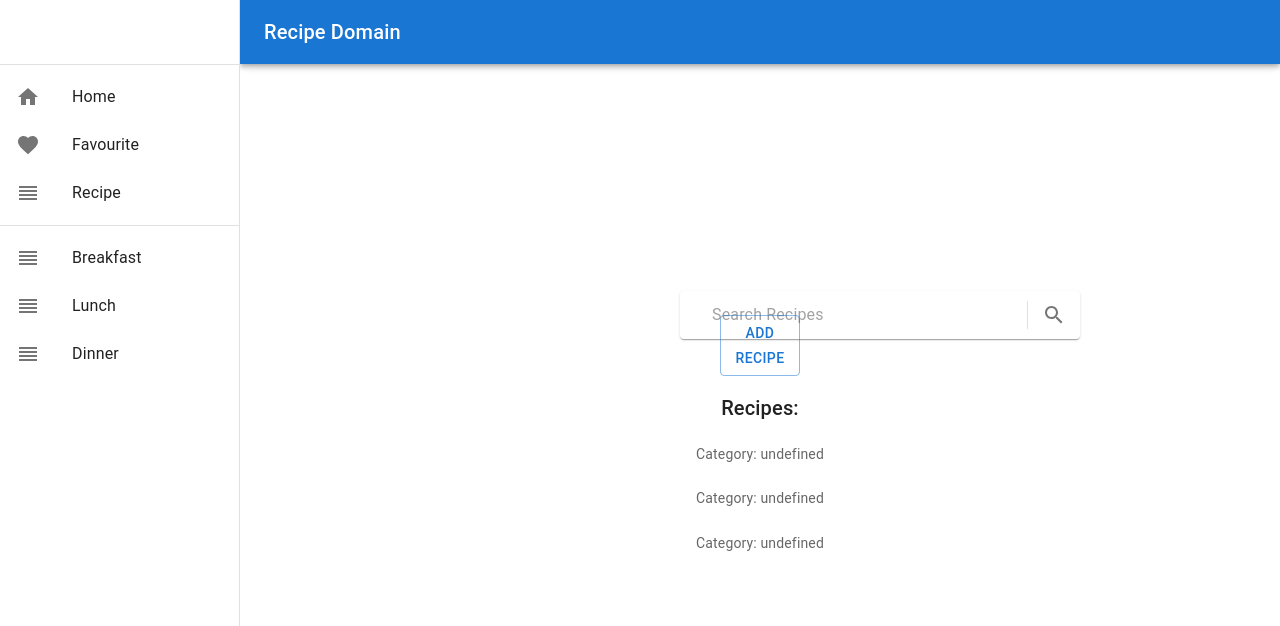
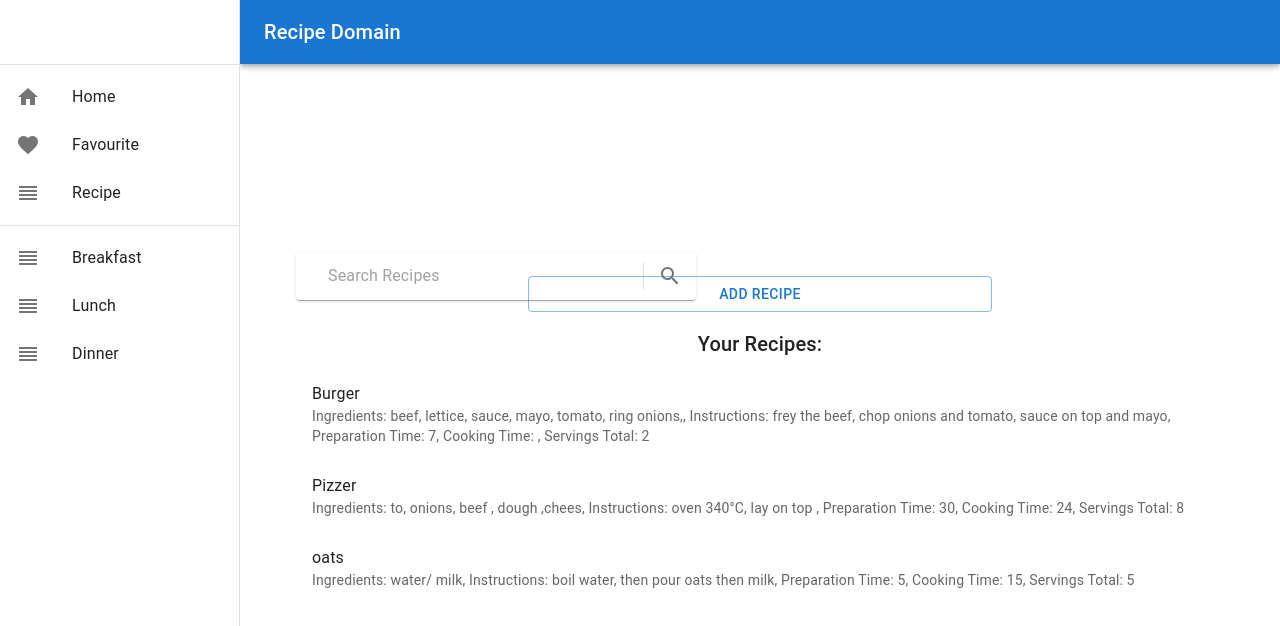
Before and after one commit to EdwardCodeTriber/Online-Recipe-website-, a React (Vite) app in the folder recipe-app/: page /Navigation in a window 1280 px wide. Shown: the top 626 px of the page. Built offline with nearby package versions, Linux system fonts and the light colour scheme.

Commit message:
Able to display info from Json

```diff
--- a/recipe-app/src/Components/Navigation.jsx
+++ b/recipe-app/src/Components/Navigation.jsx
@@ -33,7 +33,7 @@ const Navigation = (props) => {
 
   useEffect(() => {
     // Load the data from the JSON file
-    setRecipes(dataStorage.recipes); // Assuming the JSON has a `recipes` array
+    setRecipes(dataStorage.recipes);
   }, []);
 
   const toggleModal = () => {
@@ -207,13 +207,17 @@ const Navigation = (props) => {
 
         {/* Displaying data from JSON */}
         <Box mt={2}>
-          <Typography variant="h6">Recipes:</Typography>
+          <Typography variant="h6">Your Recipes:</Typography>
           <List>
             {recipes.map((recipe, index) => (
               <ListItem key={index}>
                 <ListItemText
-                  primary={recipe.name}
-                  secondary={`Category: ${recipe.category}`}
+                  primary={recipe.recipename}
+                  secondary={`Ingredients: ${recipe.Ingredients},
+                  Instructions: ${recipe.Instructions},
+                  Preparation Time: ${recipe.Prepare},
+                  Cooking Time: ${recipe.Cookingtime},
+                  Servings Total: ${recipe.Servings}`}
                 />
               </ListItem>
             ))}
```
